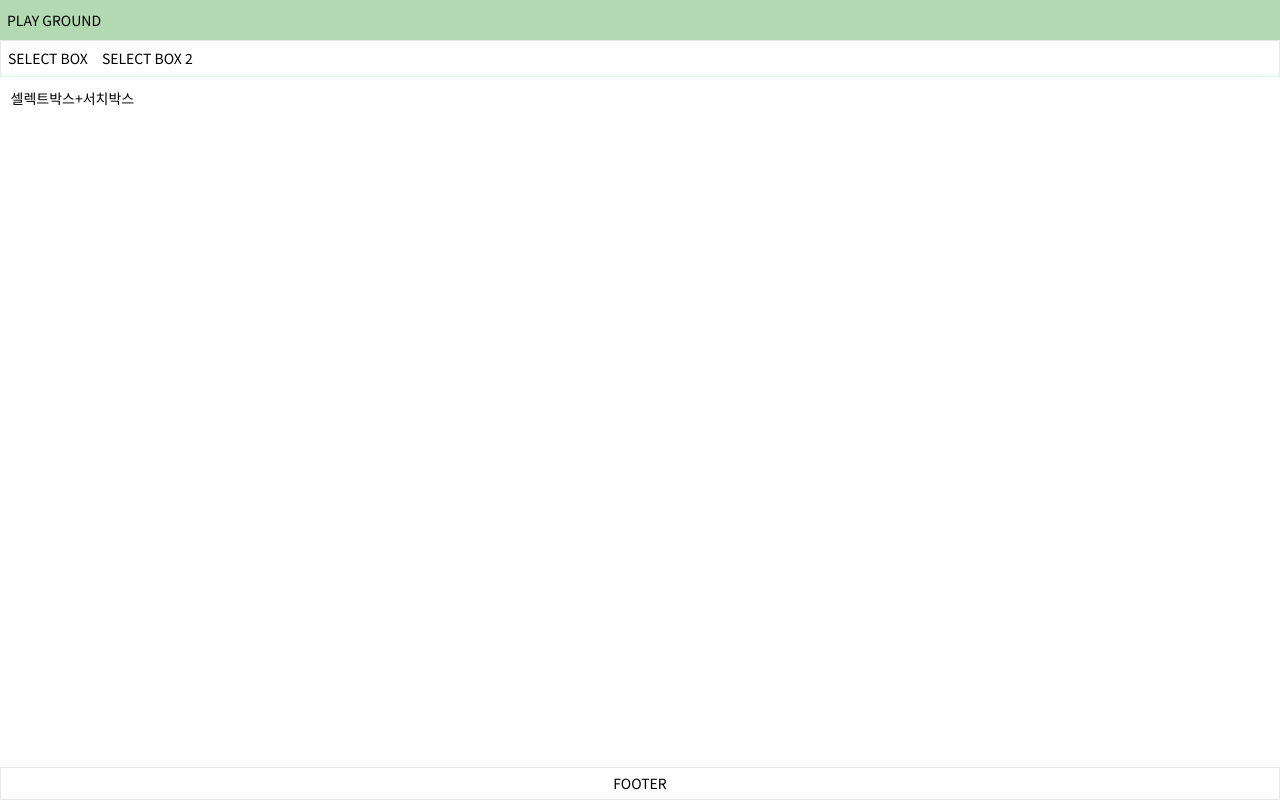
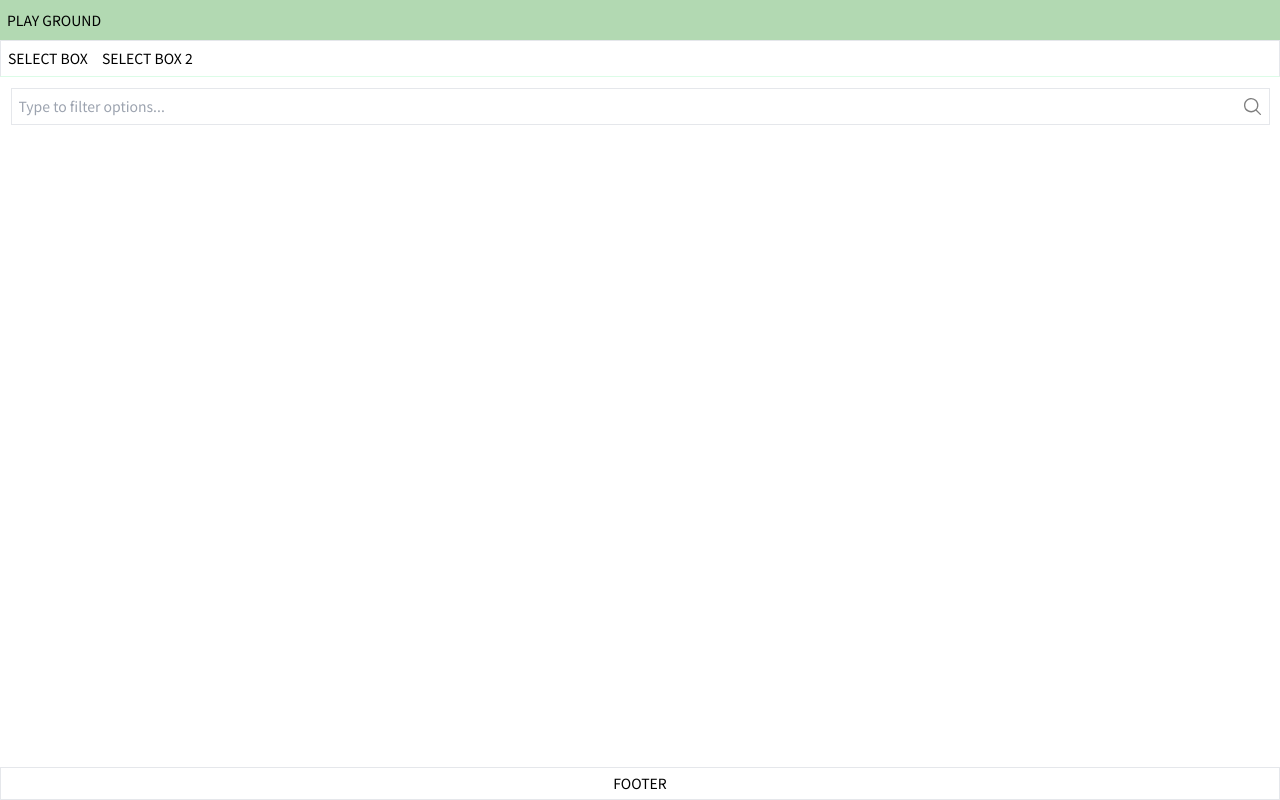
Before and after one commit to Hwangseok-Paris/playground, a React (Vite) app: page /pg1 in a window 1280 px wide. Built offline with nearby package versions, Linux system fonts and the light colour scheme; a web font is replaced by a local one.

Commit message:
240902: 검색가능한 셀렉트 박스 작업중

```diff
--- a/src/components/Header.tsx
+++ b/src/components/Header.tsx
@@ -37,9 +37,9 @@ const Header: FC = () => {
             <div className="flex absolute z-30 md:hidden bg-[#FFF] left-2 top-[45px] rounded-lg w-auto h-auto p-[20px]  border border-1">
               <ul className="flex flex-col justify-start items-start gap-3 ">
                 {navigationList &&
-                  navigationList.map((page) => {
+                  navigationList.map((page, idx) => {
                     return (
-                      <li>
+                      <li key={idx}>
                         <button onClick={() => handleClickLinkButton(page.path)}>
                           {page.text}
                         </button>
@@ -51,9 +51,9 @@ const Header: FC = () => {
           )}
           <div className="p-2 hidden md:flex items-start md:bg-[#FFF] border border-b-green-100 gap-4">
             {navigationList &&
-              navigationList.map((page) => {
+              navigationList.map((page, idx) => {
                 return (
-                  <div className="hover:underline hover:underline-offset-4">
+                  <div className="hover:underline hover:underline-offset-4" key={idx}>
                     <Link to={page.path}>{page.text}</Link>
                   </div>
                 );
--- a/src/views/SearchSelectBox.tsx
+++ b/src/views/SearchSelectBox.tsx
@@ -1,7 +1,93 @@
-import { FC } from "react";
+import React, { FC, useState } from "react";
+import { MagnifyingGlassIcon } from "@heroicons/react/24/solid";
 
 const SearchSelectBox: FC = () => {
-  return <>셀렉트박스+서치박스</>;
+  const options: string[] = [
+    "올림픽공원",
+    "서울대공원",
+    "잠실종합운동장 주경기장",
+    "예스24라이브홀",
+  ];
+
+  const [inputValue, setInputValue] = useState<string>("");
+  const [filteredOptions, setFilteredOptions] = useState<string[]>([...options]);
+  const [inputFocus, setInputFocus] = useState(false);
+
+  const handleInputChange = (e: React.ChangeEvent<HTMLInputElement>) => {
+    const value = e.target.value;
+    setInputValue(value);
+
+    if (e.target.value === "" && inputValue === "") {
+      setFilteredOptions(options);
+    } else {
+      const filtered = options.filter((option) =>
+        option.toLowerCase().includes(value.toLowerCase()),
+      );
+      setFilteredOptions(filtered);
+    }
+  };
+
+  const handleOptionClick = (option: string) => {
+    setInputValue(option);
+    console.log(inputValue, option);
+
+    const filterd = options.filter((item) => {
+      item.toLowerCase().includes(option.toLowerCase());
+    });
+    setFilteredOptions(filterd);
+
+    console.log(filteredOptions);
+
+    setInputFocus(false);
+  };
+
+  const handleBlur = (e: React.FocusEvent<HTMLDivElement>) => {
+    // 포커스가 div 바깥으로 나갈 때만 드롭다운을 닫음
+    if (!e.currentTarget.contains(e.relatedTarget as Node)) {
+      setInputFocus(false);
+    }
+  };
+
+  return (
+    <div className="relative w-full" onBlur={handleBlur} tabIndex={-1}>
+      <div className="relative flex">
+        <input
+          type="text"
+          value={inputValue}
+          onChange={handleInputChange}
+          className="border p-2 w-full"
+          placeholder="Type to filter options..."
+          onFocus={() => setInputFocus(true)}>
+          {/* ggg */}
+        </input>
+        <MagnifyingGlassIcon
+          className="flex h-full justify-center size-6 absolute right-2 opacity-50"
+          onClick={() => setInputFocus(true)}
+        />
+      </div>
+      {inputFocus && filteredOptions.length > 0 && (
+        <ul className="absolute border bg-white w-full mt-1 max-h-[200px] overflow-y-auto">
+          {filteredOptions.length > 0 ? (
+            filteredOptions.map((option, index) => (
+              <li
+                key={index}
+                className="p-2 hover:bg-gray-200 cursor-pointer"
+                onClick={() => handleOptionClick(option)}>
+                {option}
+              </li>
+            ))
+          ) : (
+            <li className="p-2 text-gray-500">No options found</li>
+          )}
+        </ul>
+      )}
+      {/*
+      {!inputValue && (
+        <ul className="absolute border bg-white w-full mt-1 max-h-40 overflow-y-auto">
+
+        </ul>
+      )} */}
+    </div>
+  );
 };
-
 export default SearchSelectBox;
```
